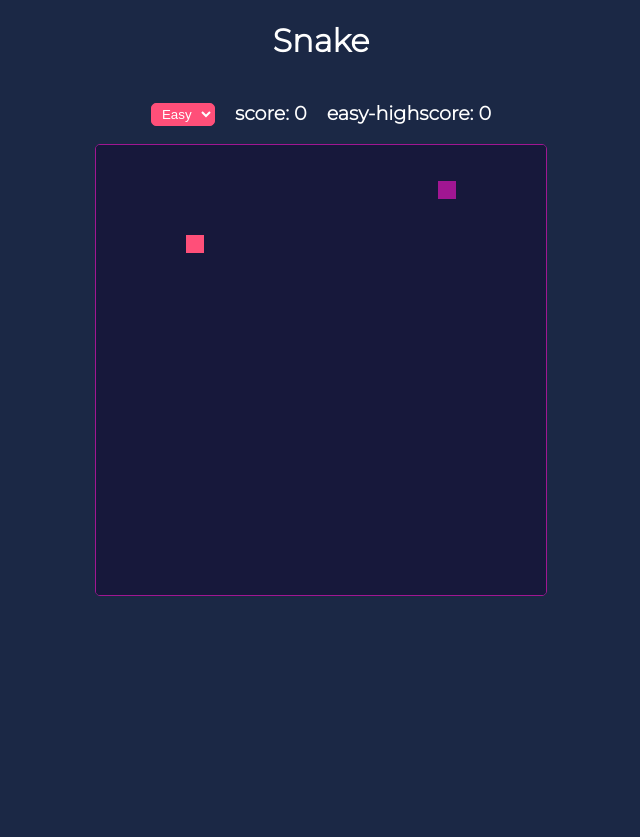
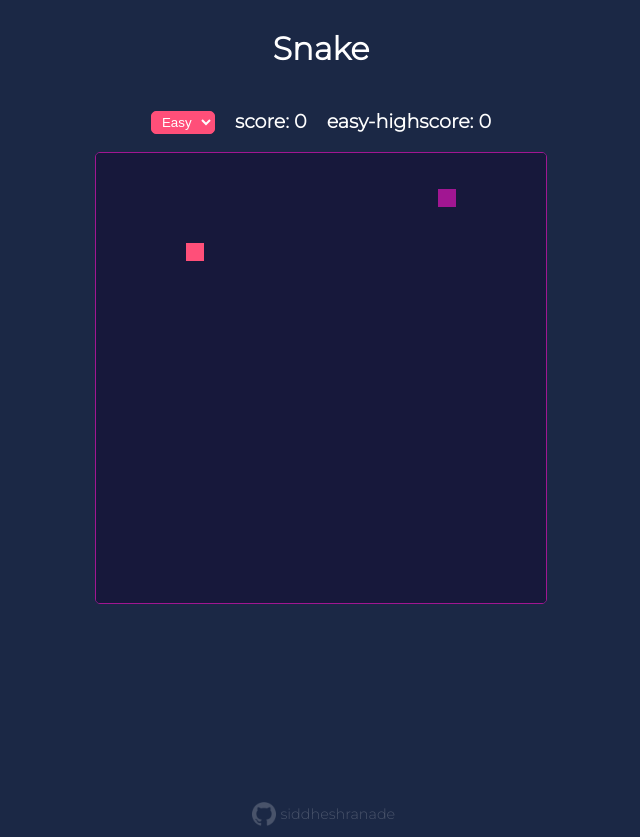
Before and after one commit to siddheshranade/snake, a plain HTML site: page index.html in a window 1280 px wide. Shown: the whole page, without its empty margins (319-959 px from the left). Before the commit the page ends 800 px from the top, so only its background shows below. Drawn offline with Linux system fonts and the light colour scheme.

Commit message:
add github link

```diff
--- a/index.html
+++ b/index.html
@@ -5,7 +5,10 @@
     <link rel="stylesheet" type="text/css" href="styles.css">
 </head>
 <body>
+  <main>
+    <header>
       <h1>Snake</h1>
+    </header>
     <div id="scores-div">
       <select id="levels-picklist" name="levels" >
         <option value="easy" selected>Easy</option>
@@ -15,7 +18,16 @@
       <p id="highscore">highscore: 0</p>
     </div>
     <canvas class="board-defaults"></canvas>
+    <div>
       <p id="game-over" class="hide-element">GAME OVER!<br>Press SPACE to restart.</p>
+    </div>
+  </main>
+  <footer>
+    <a href="https://github.com/siddheshranade/snake" target="_blank" id="footer-link">
+        <img src="media/github.png" alt="Github Logo" id="github-image">
+        <p>siddheshranade</p>
+    </a>
+  </footer>
   <script src="snake.js"></script>
 </body>
 </html>
--- a/styles.css
+++ b/styles.css
@@ -2,7 +2,7 @@
 
 :root {
   /* neon theme */
-  --background-color: #1B2845;
+  --background-color: #1B2845; /*#1B2845*/
   --snake-color: #FF4F79;
   --food-color: #A11692;
   --board-color: #17183B;
@@ -12,9 +12,17 @@
 body {
   font-family: 'Montserrat', sans-serif;
   text-align: center;
+  height: 98vh;
   background: var(--background-color);
   box-sizing: border-box;
   color: var(--text-color);
+
+  display: flex;
+  flex-direction: column;
+}
+
+main {
+  flex-grow: 1;
 }
 
 .board-defaults {
@@ -63,3 +71,27 @@ select {
 .hide-element {
   visibility: hidden;
 }
+
+footer {
+  opacity: 0.2;
+  margin-top: 6rem;
+}
+
+#footer-link {
+  display: flex;
+  flex-direction: row;
+  justify-content: center;
+  align-items: center;
+}
+
+#github-image {
+  max-width: 1.5rem;
+  max-height: 1.5rem;
+  margin: 0 0.3rem;
+}
+
+a {
+  text-decoration: none;
+  color: #fff;
+  font-size: 0.9rem;
+}
```
Also changed, not shown: media/github.png (added). Lines whose indentation alone changed are shown as unchanged.
